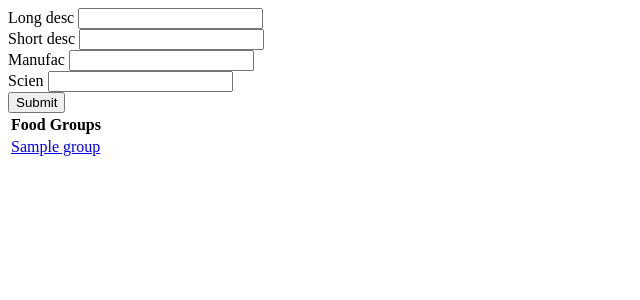
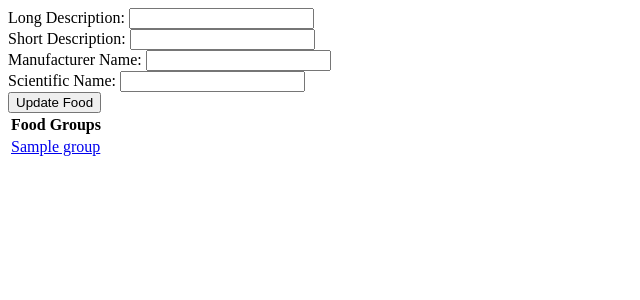
Before and after one commit to ganeere/database_takehome, a Flask app: template templates/updatefoods.html in a window 1280 px wide. Shown: the top 300 px of the page, without its empty margins (0-640 px from the left). Run offline with Flask 2, Linux system fonts and the light colour scheme; the template is opened without the code that fills it: values that come from a table or form of the project are taken from there, most other values are stand-ins (such as "Sample title", 1, 10 or a date in 2020); form fields are guessed from the names that the template uses.

Commit message:
Update routes.py and food.html
Updates are about update and view functionalities.
COMPLETE MILESTONE 2

```diff
--- a/routes.py
+++ b/routes.py
@@ -1,9 +1,24 @@
-from flask import Flask,redirect, url_for, render_template
+from flask import Flask,redirect, url_for, render_template, flash
 import sqlite3
+from flask_wtf import FlaskForm
+from wtforms import StringField, SubmitField
+from wtforms.validators import DataRequired, Length
+
+class Update(FlaskForm):
+    long_desc = StringField('Long Description:',
+                           validators=[DataRequired(), Length(min=2, max=200)])
+    short_desc = StringField('Short Description:',
+                           validators=[DataRequired(), Length(min=2, max=60)])
+    manufac = StringField('Manufacturer Name:',
+                           validators=[DataRequired(), Length(min=2, max=65)])
+    scien = StringField('Scientific Name:',
+                           validators=[DataRequired(), Length(min=2, max=60)])
+
+    submit = SubmitField('Update Food')
 
 app= Flask(__name__)
 
-app.config['SECRET_KEY'] = 'alican secret key'
+app.config['SECRET_KEY'] = 'Alican secret key'
 
 @app.route("/")
 def foodgroups():
@@ -14,6 +29,7 @@ def foodgroups():
 
     return render_template('foodgroups.html',groups=d.fetchall())
 
+
 @app.route("/FOOD/<int:group_id>",methods=['GET','POST'])
 def food(group_id):
 
@@ -23,6 +39,63 @@ def food(group_id):
 
     return render_template('food.html',foods=d.fetchall())
 
+@app.route("/view/<int:food_id>",methods=['GET','POST'])
+def viewfoods(food_id):
+
+    db = sqlite3.connect('usda_foods.db')
+    d = db.cursor()
+    d.execute('''SELECT * FROM food LEFT JOIN food_group ON
+    food.food_group_id=food_group.id;''')
+
+    group_name = d.fetchall()
+
+
+
+    for i in range(0,len(group_name)-1):
+        if group_name[i][0] == food_id:
+            find = group_name[i]
+
+    return render_template('viewfoods.html',foods=find)
+
+@app.route("/update/<int:food_id>/<int:group_id>",methods=['GET','POST'])
+def updatefood(food_id,group_id):
+
+    db = sqlite3.connect('usda_foods.db')
+    d = db.cursor()
+    d.execute('''SELECT * FROM food WHERE id=?;''',[food_id])
+
+    form = Update()
+
+    if (form.validate_on_submit()):
+        kursor = db.cursor()
+        kursor.execute('''UPDATE food SET
+            long_desc=?, short_desc=?, manufac_name=?, sci_name=?
+            WHERE id=?''',(form.long_desc.data,form.short_desc.data,
+            form.manufac.data,form.scien.data,food_id))
+        db.commit()
+
+    m = db.cursor()
+    m.execute('SELECT * FROM food_group')
+
+    kursor = db.cursor()
+    kursor.execute('''UPDATE food SET
+            food_group_id=? WHERE id=?''',(group_id,food_id))
+    print(group_id)
+    db.commit()
+
+
+    return render_template('updatefoods.html',form=form, foods=d.fetchall(), groups=m.fetchall())
+
+
+
+
+
+
+
+
+
+
+
 
 
 if __name__ == "__main__":
```
Also changed, not shown: templates/food.html (+7 -1 lines).
